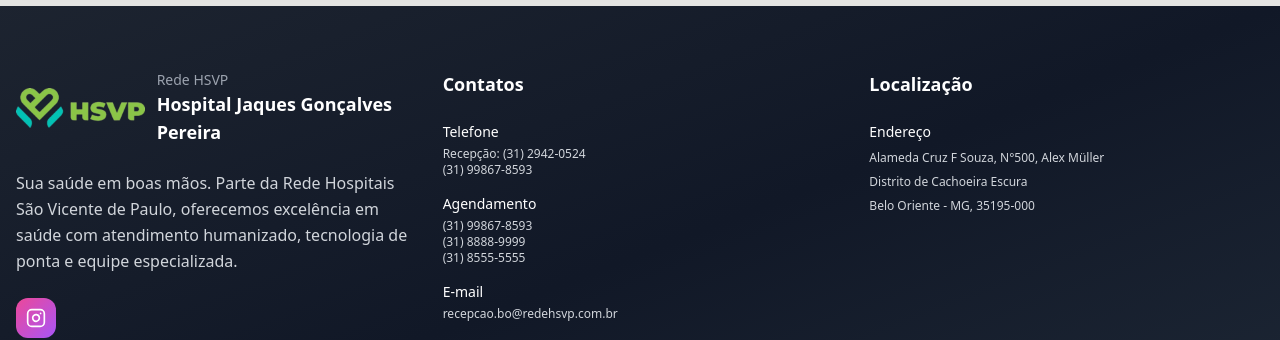
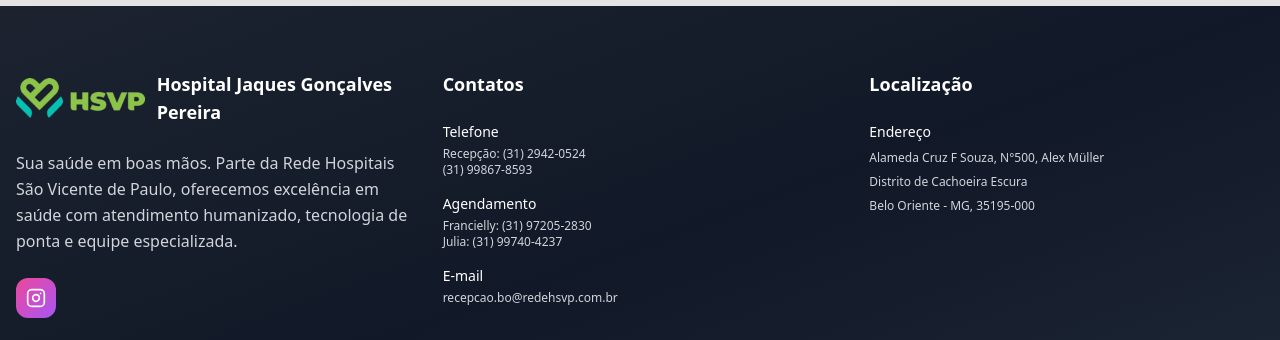
Before and after one commit to mataleone/vital-pages-launch, a React (Vite) app: page / in a window 1280 px wide. Shown: the part 8194-8534 px from the top of the page. Built offline with nearby package versions, Linux system fonts and the light colour scheme.

Commit message:
Update footer with new contact info

```diff
--- a/src/components/ModernFooter.tsx
+++ b/src/components/ModernFooter.tsx
@@ -14,7 +14,6 @@ const ModernFooter = () => {
                 className="h-10 w-auto"
               />
               <div>
-                <div className="text-sm text-gray-400">Rede HSVP</div>
                 <div className="text-lg font-bold">Hospital Jaques Gonçalves Pereira</div>
               </div>
             </div>
@@ -48,9 +47,8 @@ const ModernFooter = () => {
 
               <div>
                 <div className="text-sm font-medium text-white mb-1">Agendamento</div>
-                <div className="text-xs text-gray-300">(31) 99867-8593</div>
-                <div className="text-xs text-gray-300">(31) 8888-9999</div>
-                <div className="text-xs text-gray-300">(31) 8555-5555</div>
+                <div className="text-xs text-gray-300">Francielly: (31) 97205-2830</div>
+                <div className="text-xs text-gray-300">Julia: (31) 99740-4237</div>
               </div>
 
               <div>
```
